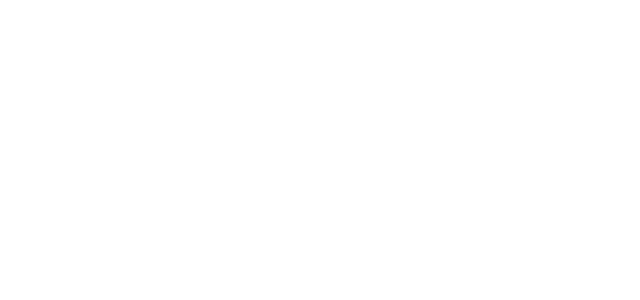
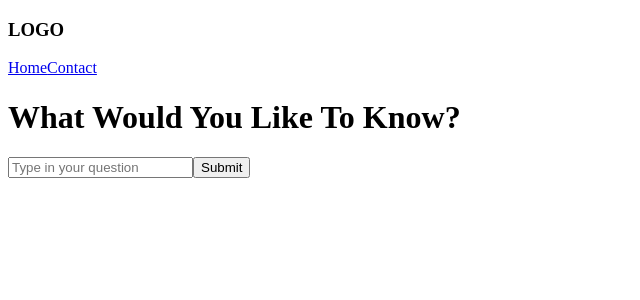
Before and after one commit to innonka/StudyBuddyAI, a React (Create React App) app: page / in a window 1280 px wide. Shown: the top 300 px of the page, without its empty margins (0-640 px from the left). Built offline with nearby package versions, Linux system fonts and the light colour scheme.

Commit message:
added input form to get user question, returns response from openai as a modal

```diff
--- a/package.json
+++ b/package.json
@@ -6,8 +6,10 @@
     "@testing-library/jest-dom": "^5.16.5",
     "@testing-library/react": "^13.4.0",
     "@testing-library/user-event": "^13.5.0",
+    "openai": "^3.1.0",
     "react": "^18.2.0",
     "react-dom": "^18.2.0",
+    "react-router-dom": "^6.8.1",
     "react-scripts": "5.0.1",
     "web-vitals": "^2.1.4"
   },
--- a/src/App.js
+++ b/src/App.js
@@ -1,3 +1,6 @@
+import {Routes, Route} from 'react-router-dom';
+
+
 import Home from './pages/Home';
 import Contact from './pages/Contact';
 
@@ -6,9 +9,15 @@
 import './App.css';
 
 function App() {
+
   return (
     <>
     <Header />
+
+    <Routes>
+      <Route path='/' element = {<Home />} />
+      <Route path='/contact' element = {<Contact />} />
+    </Routes>
 
     <Footer />
     </>
--- a/src/components/Header.js
+++ b/src/components/Header.js
@@ -1,10 +1,16 @@
-
+import {NavLink} from 'react-router-dom';
 
 function Header() {
     return (
-      <div>
+      <header>
+        <h3>LOGO</h3>
 
-      </div>
+        <nav>
+          <NavLink to='/'>Home</NavLink>
+          <NavLink to='/Contact'>Contact</NavLink>
+        </nav>
+
+      </header>
     );
   }
 
--- a/src/index.js
+++ b/src/index.js
@@ -1,4 +1,4 @@
-
+import { BrowserRouter } from 'react-router-dom';
 import React from 'react';
 import ReactDOM from 'react-dom/client';
 import App from './App';
@@ -7,6 +7,8 @@
 const root = ReactDOM.createRoot(document.getElementById('root'));
 root.render(
   <React.StrictMode>
-    <App />
+    <BrowserRouter>
+      <App />
+    </BrowserRouter>
   </React.StrictMode>
 );
--- a/src/pages/Home.js
+++ b/src/pages/Home.js
@@ -1,12 +1,80 @@
+/*Import of Packages*/
+import { useState } from 'react';
+
+import { Configuration, OpenAIApi } from 'openai';
+
+/*Basic Styling of The Modal Div*/
+const styles = {
+  modal : {
+    border: 'solid 1px #ccc',
+    marginTop: '10px',
+
+  }
+}
 
 
 
 function Home() {
-    return (
-      <div>
+  /*useState to track user input question*/
+  const [userQuestion, setUserQuestion] = useState('');
 
-      </div>
-    );
+  /*useState to display and hide modal holding AI response to user question*/
+  const [modalOpen, setModalOpen] = useState(false);
+  const [modalData, setModalData] = useState('');
+  const [showDiv, setShowDiv] = useState(true);
+
+  /*function to get user input*/
+  const handleChange = (event) => {
+
+    setUserQuestion(event.target.value);
+
+  };
+
+  /*Settings for openai key and fetch request and response*/
+  const apiKey = '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';
+
+  const promptAI = () => {
+    const configuration = new Configuration({
+      apiKey,
+    });
+    const openai = new OpenAIApi(configuration);
+
+    openai.createCompletion({
+      model: "text-davinci-003",
+      prompt: userQuestion /*Passing the user input as the question to openai*/
+    }).then(res => {
+      setModalOpen(true);
+      setModalData(res.data.choices[0].text); /*Setting the response from the API to display in a modal div*/
+      setShowDiv(true);
+      //console.log(res.data.choices[0].text);
+    });
   }
 
-  export default Home;
+
+  return (
+
+    /*Input area for user to type in and modal for AI response*/
+    <div>
+
+      <h1>What Would You Like To Know?</h1>
+
+
+      <input value={userQuestion} onChange={handleChange} type='text' placeholder='Type in your question'>
+      </input>
+      <button onClick={promptAI}>Submit</button>
+
+      {modalOpen && showDiv &&
+        <div style={styles.modal}>
+          <p><strong>Answer:</strong> {modalData}</p>
+          <button onClick={() => {
+            setShowDiv(false);
+            setUserQuestion('');
+          }}>Close</button>
+        </div>
+        }
+
+    </div>
+  );
+}
+
+export default Home;
```
Also changed, not shown: 1 other file (tests, documents, lock files or other folders).
